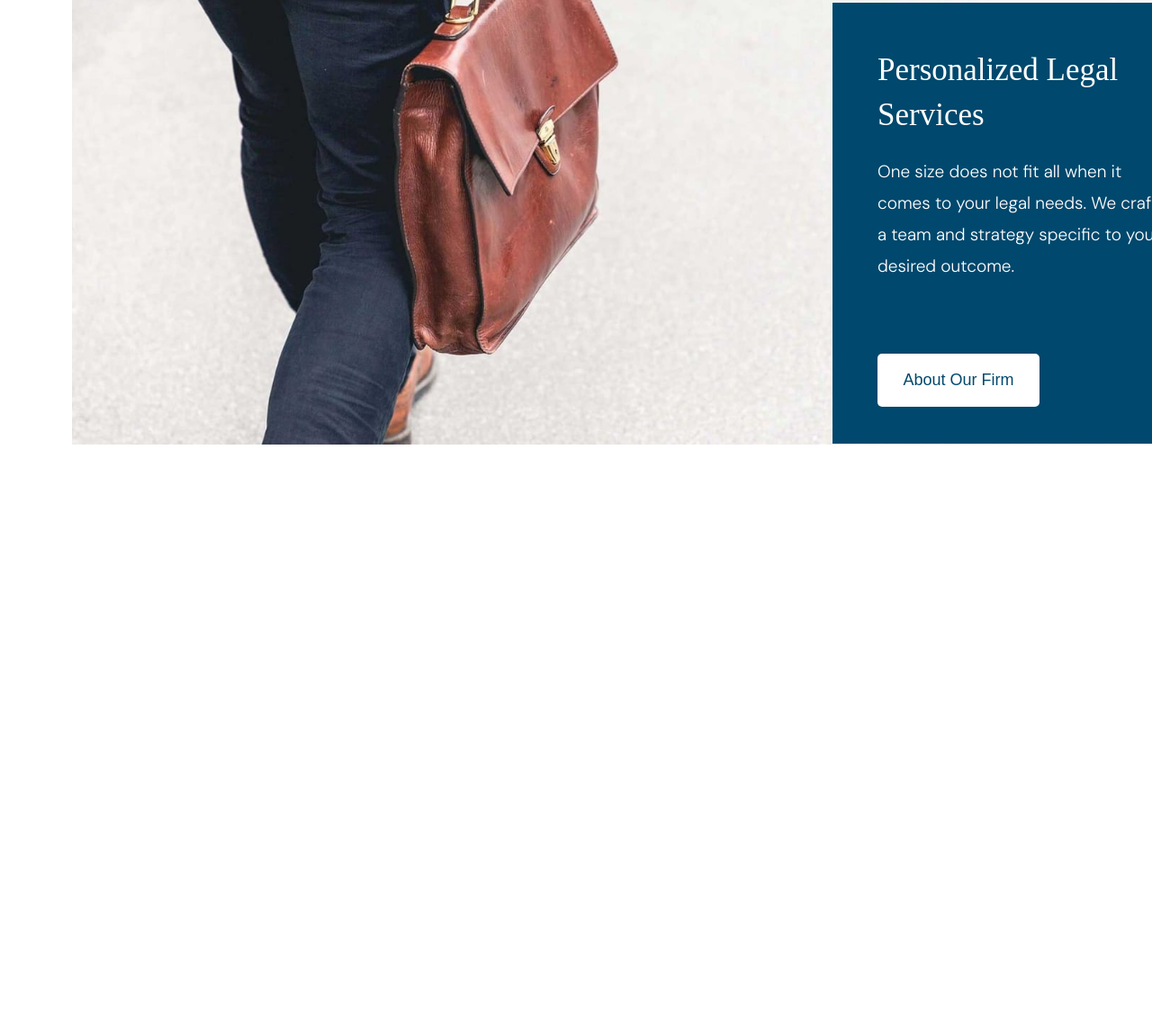
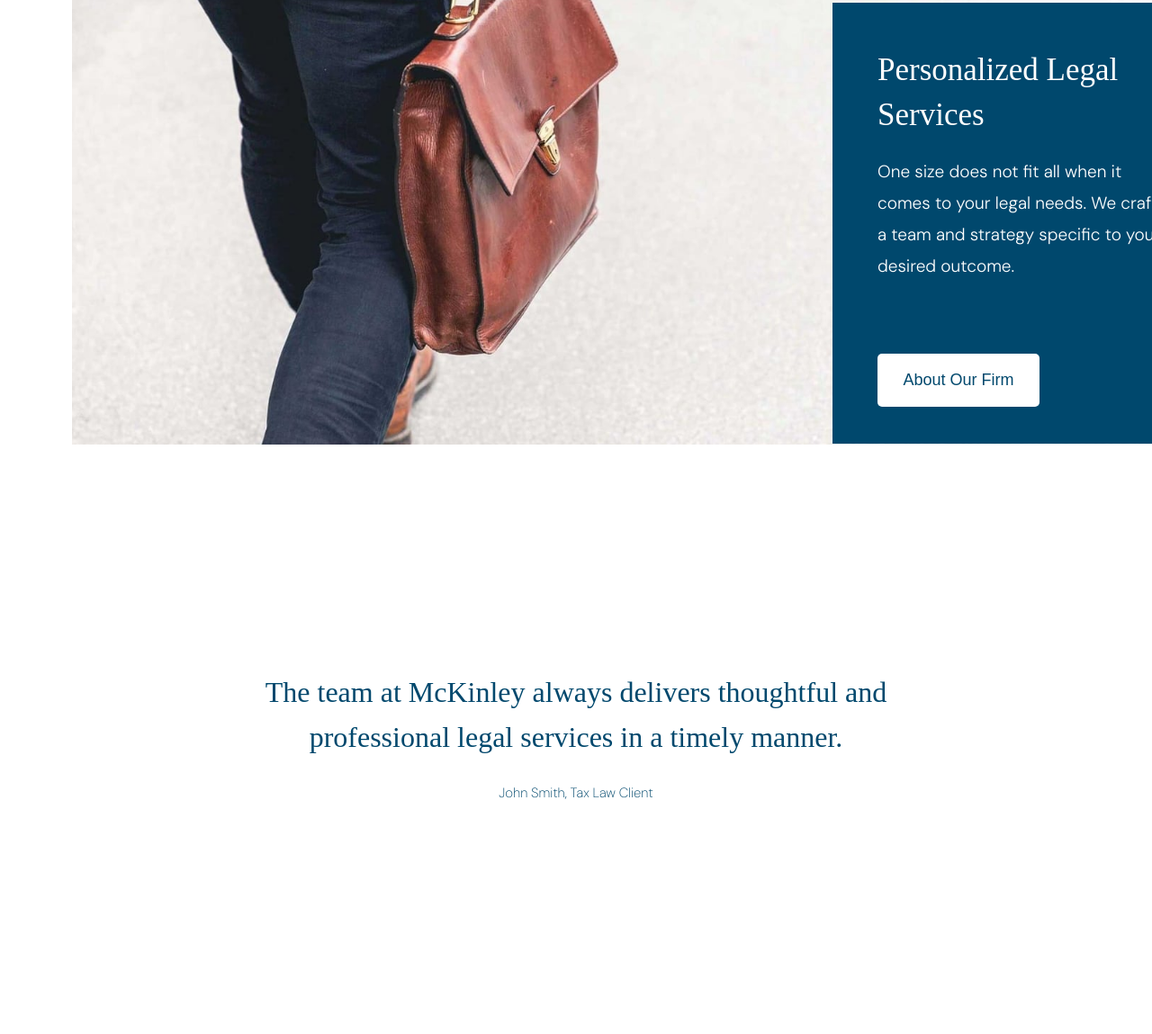
Before and after one commit to ayaulim200716-pixel/McKinley-, a website: page index.html in a window 1280 px wide. Shown: the part 2230-3379 px from the top of the page at 90% size. Before the commit the page ends 2732 px from the top, so only its background shows below. Drawn offline with nearby package versions, Linux system fonts and the light colour scheme; files that its build step writes are made by us from their sources; a web font is replaced by a local one.

Commit message:
team section

```diff
--- a/index.html
+++ b/index.html
@@ -103,6 +103,20 @@
                 </div>
             </div>
         </section>
+
+        <section class="team-section">
+            <div class="container">
+                <div class="team">
+                    <div class="team__content">
+                        <h2 class="team__content-title">The team at McKinley always delivers thoughtful and professional legal services in a timely manner.</h2>
+                        <p class="team__content-name">John Smith, Tax Law Client</p>
+                    </div>
+                </div>
+
+                <!-- <div class="team-section__bg-nav nav--left"><img src="assets/Vector (1).png" alt="arrow" class="nav__arrow"></div>
+                <div class="team-section__bg-nav nav--right"><img src="assets/Vector (1).png" alt="arrow" class="nav__arrow"></div> -->
+            </div>
+        </section>
     </main>
 </body>
 </html>
--- a/styles/_importer.scss
+++ b/styles/_importer.scss
@@ -4,3 +4,4 @@
 @forward 'about';
 @forward 'practice';
 @forward 'personalized';
+@forward 'team';
--- /dev/null
+++ b/styles/_team.scss
@@ -0,0 +1,30 @@
+@use 'variables' as v;
+@use 'mixins' as m;
+@use 'placeholder';
+
+
+.team-section {
+    position: relative;
+    .team {
+    padding: 250px 150px;
+    color: v.$color_blue;
+
+    &__content {
+        @include m.d-flex (center, center, nowrap, column, 0, 0);
+        &-title {
+            font-family: "DM Serif Text", serif;
+            @include m.font (32px, 400, v.$color_blue);
+            line-height: 50px;
+            max-width: 800px;
+            text-align: center;
+        }
+
+        &-name {
+            @include m.font (15px, 200, v.$color_blue);
+            line-height: 35px;
+            margin-top: 20px;
+        }
+    }
+
+}
+}
```
